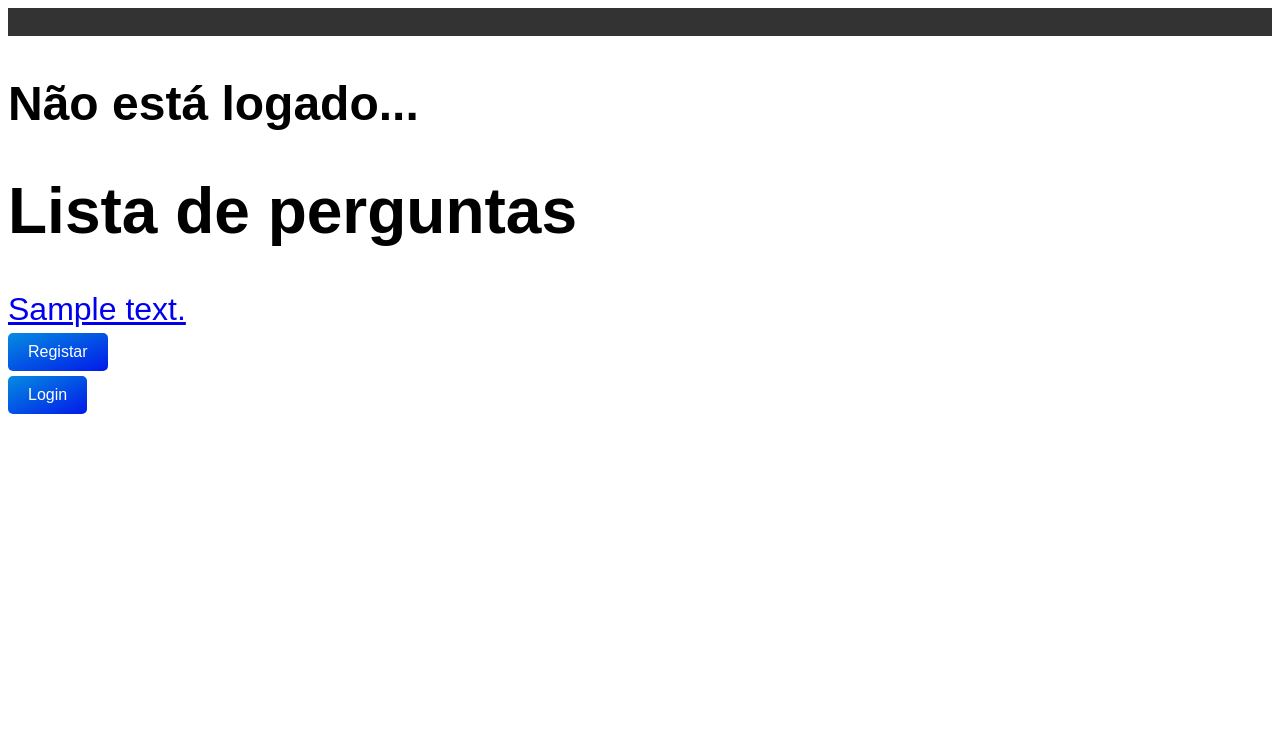
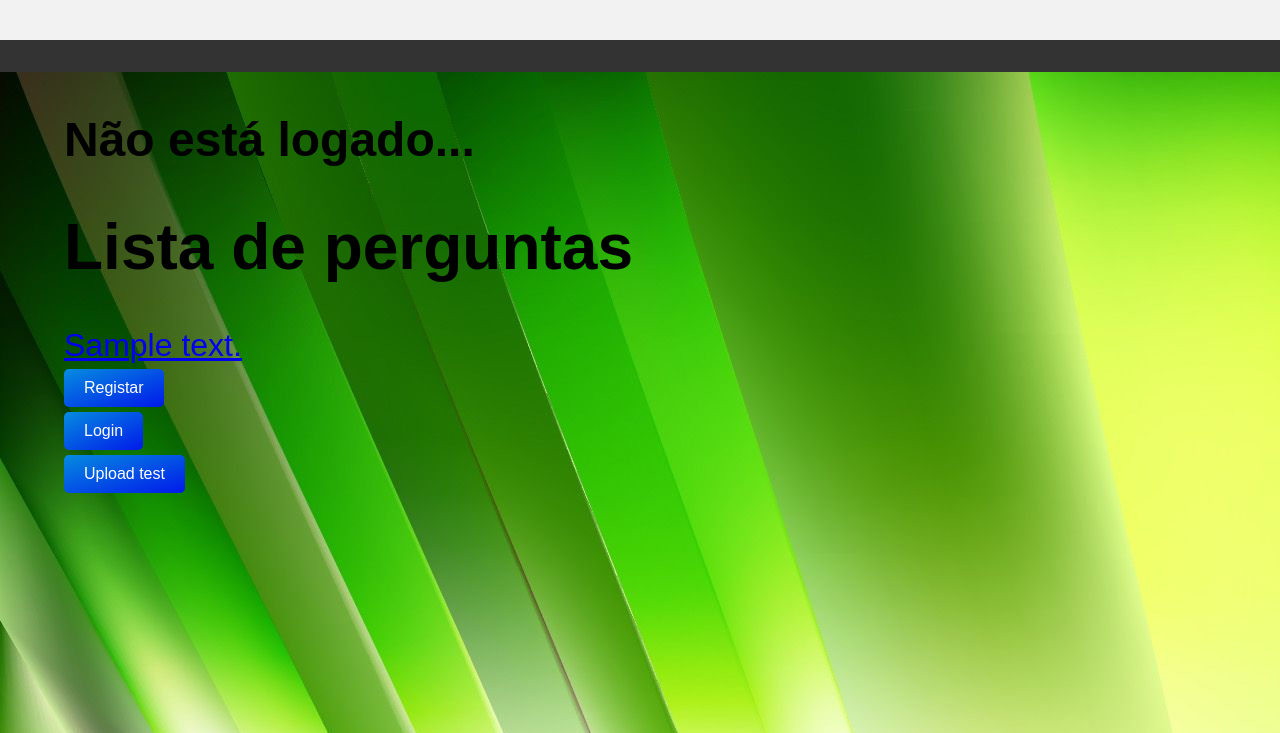
Before and after one commit to pedroluis-11906/siteiscte, a Django app: template votacao/templates/votacao/index.html in a window 1280 px wide. Shown: the top 733 px of the page. Run offline with Django 3.2, Linux system fonts and the light colour scheme; the template is opened without the code that fills it: most values are stand-ins (such as "Sample title", 1, 10 or a date in 2020).

Commit message:
Início da semana 7

```diff
--- a/siteiscte/urls.py
+++ b/siteiscte/urls.py
@@ -1,7 +1,12 @@
 from django.contrib import admin
 from django.urls import path, include
+from django.conf import settings
+from django.conf.urls.static import static
 
 urlpatterns = [
     path('votacao/', include('votacao.urls')),
     path('admin/', admin.site.urls),
 ]
+
+if settings.DEBUG:
+    urlpatterns += static(settings.MEDIA_URL, document_root=settings.MEDIA_ROOT)
--- /dev/null
+++ b/votacao/static/votacao/css/style.css
@@ -0,0 +1,30 @@
+*{box-sizing: border-box;}
+
+body{font-family: sans-serif; font-size: 2em; background-image: url("../images/greenyellow.jpg");
+    background-blend-mode: hard-light; margin: 0}
+
+.container{
+    width: 90%;
+    margin: 0 auto;
+    overflow: auto;
+}
+
+
+input[type=submit]{ background: linear-gradient(to bottom right, #058ce0, #0119ea); color: white;
+                            padding: 10px 20px;
+                            border: none;
+                            border-radius: 5px;
+                            font-size: 16px;
+                            cursor: pointer;}
+
+
+header {background-color: #f2f2f2; padding: 20px; text-align: center; font-size: 24px;
+        font-weight: bold; color: #333;}
+
+nav {background-color: #333; overflow: auto; }
+ul {list-style-type: none; margin: 0; padding: 0}
+.navli {float: right}
+.navli a, .navli p {display: block; color: white; text-align: center;
+                    padding: 0px 16px; text-decoration: none;}
+.navli p {margin: 0}
+.navli a:hover {background-color: #111}
--- a/votacao/templates/votacao/index.html
+++ b/votacao/templates/votacao/index.html
@@ -1,31 +1,25 @@
 <!DOCTYPE html>
 <html lang="en" xmlns="http://www.w3.org/1999/html">
+
 <head>
     <meta charset="UTF-8">
-    <title>Página de entrada</title>
-    <style>
-        body{font-family: sans-serif; font-size: 2em;}
-        input[type=submit]{ background: linear-gradient(to bottom right, #058ce0, #0119ea); color: white;
-                            padding: 10px 20px;
-                            border: none;
-                            border-radius: 5px;
-                            font-size: 16px;
-                            cursor: pointer;}
-
-        nav {background-color: #333; overflow: hidden}
-        ul {list-style-type: none; margin: 0; padding: 0}
-        .navli {float: right}
-        .navli a, .navli p {display: block; color: white; text-align: center;
-                    padding: 14px 16px; text-decoration: none}
-         p {margin: 0}
-        .navli a:hover {background-color: #111}
-        nav p {float: right; display: block; color: white; text-align: center;
-                    padding: 14px 16px; text-decoration: none; margin: 0}
-
-    </style>
+    <title>
+        {% block titulo %}
+            Página de entrada
+        {% endblock %}
+    </title>
+    {% load static %}
+    <link rel="stylesheet" type="text/css" href="{% static 'votacao/css/style.css' %}">
 </head>
 
 <body>
+
+<header>
+
+
+
+</header>
+
 <nav>
     {% if request.session.num_votos >= 0 %}
         <ul>
@@ -37,6 +31,9 @@
     {% endif %}
 </nav>
 
+<div class="container">
+
+
 
 {% if request.user.is_authenticated %}
     <h2>O user {{ request.user.username }} está logado</h2>
@@ -44,6 +41,7 @@
     <h2>Não está logado...</h2>
 {% endif %}
 
+{% block conteudoprincipal %}
     <h1> Lista de perguntas</h1>
     {% if latest_question_list %}
         <ul>
@@ -59,7 +57,10 @@
         <p>Nao ha questoes disponiveis.</p>
     {% endif %}
 
+
+
     {% if request.user.is_superuser %}
+
         <form>
             <input type="submit" formaction="{% url 'votacao:criarquestao' %}" value="Criar Questão">
         </form>
@@ -84,6 +85,13 @@
         </form>
     {% endif %}
 
+     <form>
+         <input type="submit" formaction="{% url 'votacao:fazerupload' %}" value="Upload test"><br>
+     </form>
+    </div>
+
+
+{% endblock %}
 
 </body>
 </html>
--- a/votacao/urls.py
+++ b/votacao/urls.py
@@ -34,4 +34,6 @@ urlpatterns = [
 
     # ex votacao/6/apagaropcao
     path('<int:questao_id>/apagaropcao', views.apagaropcao, name='apagaropcao'),
+
+    path('fazerupload', views.fazerupload, name='fazerupload')
 ]
```
Also changed, not shown: siteiscte/settings.py (+10 -0 lines), votacao/templates/votacao/fazerupload.html (added, +20 -0 lines), votacao/templates/votacao/login.html (+9 -9 lines), votacao/views.py (+11 -0 lines), db.sqlite3, votacao/static/media/quim-barreiros-3-1024x807.jpg (added), votacao/static/votacao/images/greenyellow.jpg (added), votacao/static/votacao/images/iscte.png (added). Lines whose indentation alone changed are shown as unchanged.
